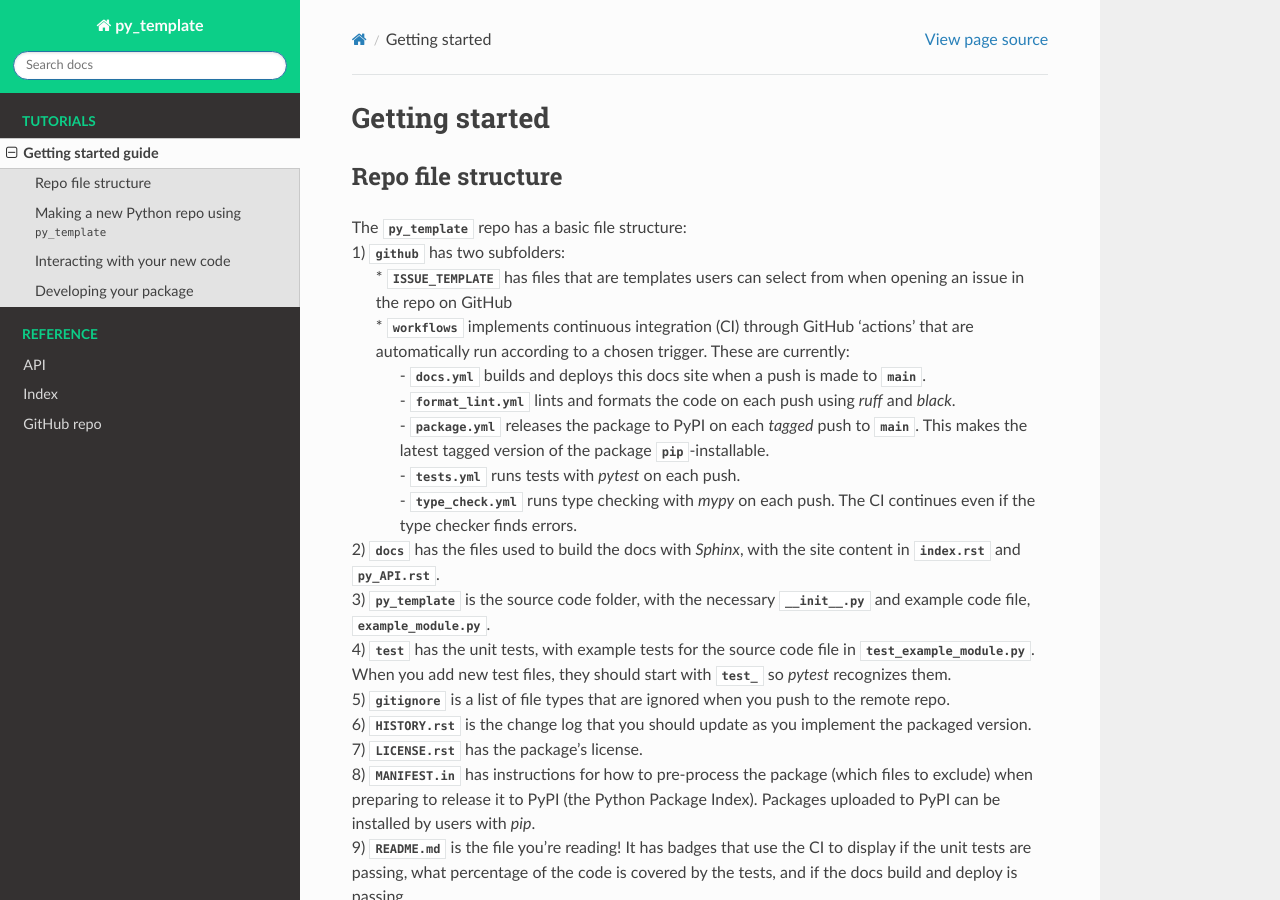
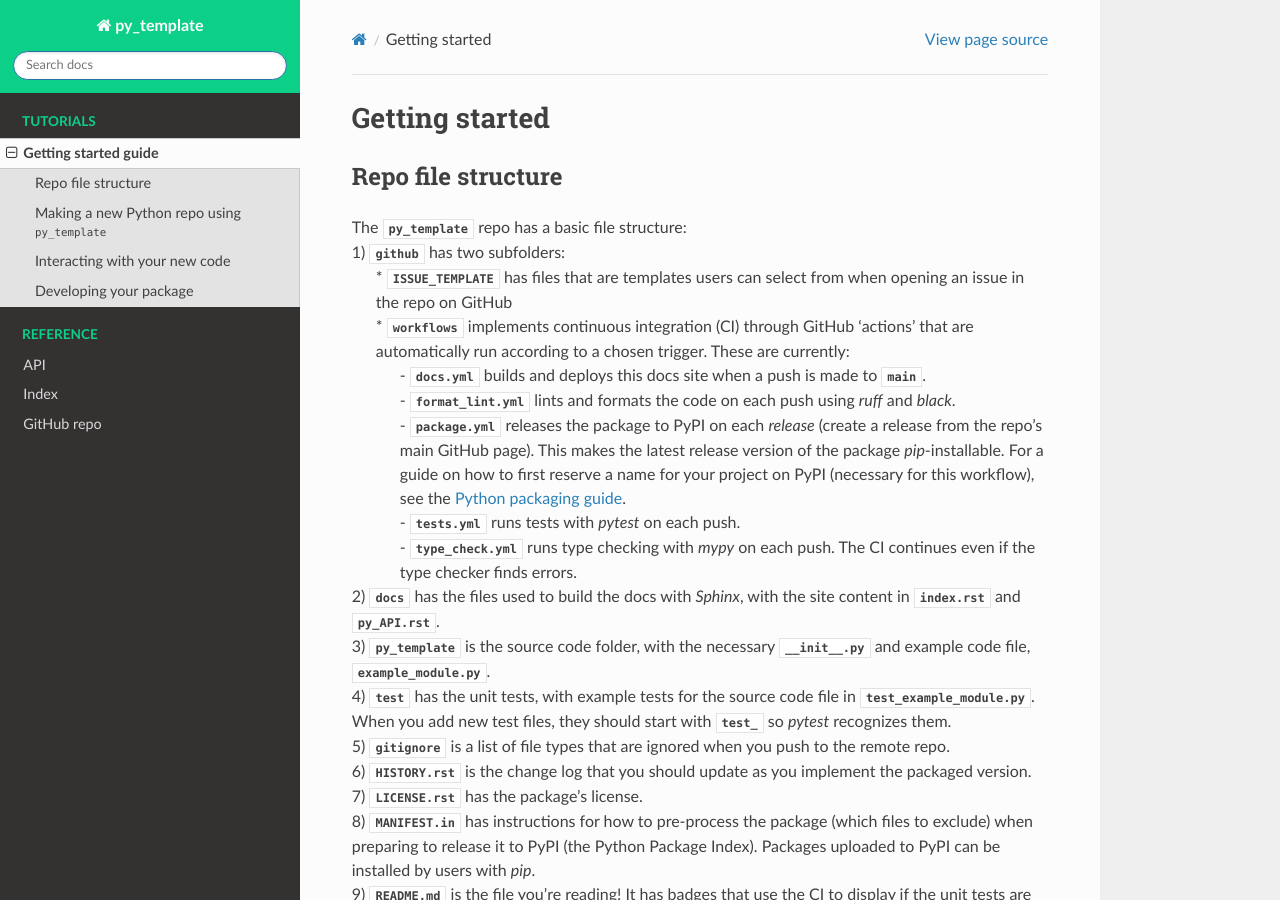
Before and after one commit to CCA-Software-Group/py_template, a Sphinx documentation site: the page built from docs/getting_started.rst, in a window 1280 px wide and 900 px high. Built offline with Sphinx 7.4.7 and the Read the Docs theme 2.0.0, drawn with Linux system fonts in a browser that asks for light colours.

Commit message:
docs: more verbose packaging notes

```diff
--- a/docs/getting_started.rst
+++ b/docs/getting_started.rst
@@ -9,7 +9,7 @@
 |   * `workflows` implements continuous integration (CI) through GitHub 'actions' that are automatically run according to a chosen trigger. These are currently:
 |        - `docs.yml` builds and deploys this docs site when a push is made to `main`.
 |        - `format_lint.yml` lints and formats the code on each push using *ruff* and *black*.
-|        - `package.yml` releases the package to PyPI on each *tagged* push to `main`. This makes the latest tagged version of the package `pip`-installable.
+|        - `package.yml` releases the package to PyPI on each *release* (create a release from the repo's main GitHub page). This makes the latest release version of the package *pip*-installable. For a guide on how to first reserve a name for your project on PyPI (necessary for this workflow), see the `Python packaging guide <https://packaging.python.org/en/latest/guides/publishing-package-distribution-releases-using-github-actions-ci-cd-workflows/>`_.
 |        - `tests.yml` runs tests with *pytest* on each push.
 |        - `type_check.yml` runs type checking with *mypy* on each push. The CI continues even if the type checker finds errors.
 | 2) `docs` has the files used to build the docs with *Sphinx*, with the site content in `index.rst` and `py_API.rst`.
```
Also changed, not shown: 1 other file.
